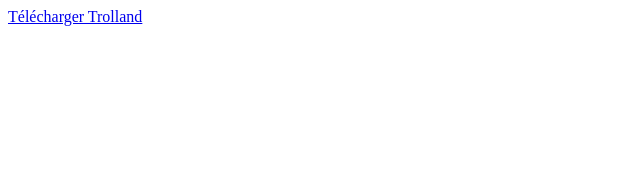
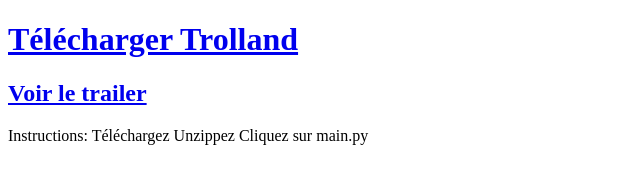
Before and after one commit to qwertyrgb/Trolland, a plain HTML site: page index.html in a window 1280 px wide. Shown: the whole page, without its empty margins (0-640 px from the left). Drawn offline with Linux system fonts and the light colour scheme.

Commit message:
Update index.html

```diff
--- a/index.html
+++ b/index.html
@@ -2,6 +2,11 @@
 <html>
 <head><title>Trolland</title></head>
 <body>
-<a href='Trolland.zip' download>Télécharger Trolland</a>
+  <h1><a href='Trolland.zip' download>Télécharger Trolland</a></h1>
+  <h2><a href='https://www.youtube.com/watch?v=xAn5LMcrwHI'>Voir le trailer</a></h2>
+Instructions:
+  Téléchargez
+  Unzippez
+  Cliquez sur main.py
 </body>
 </html>
```
